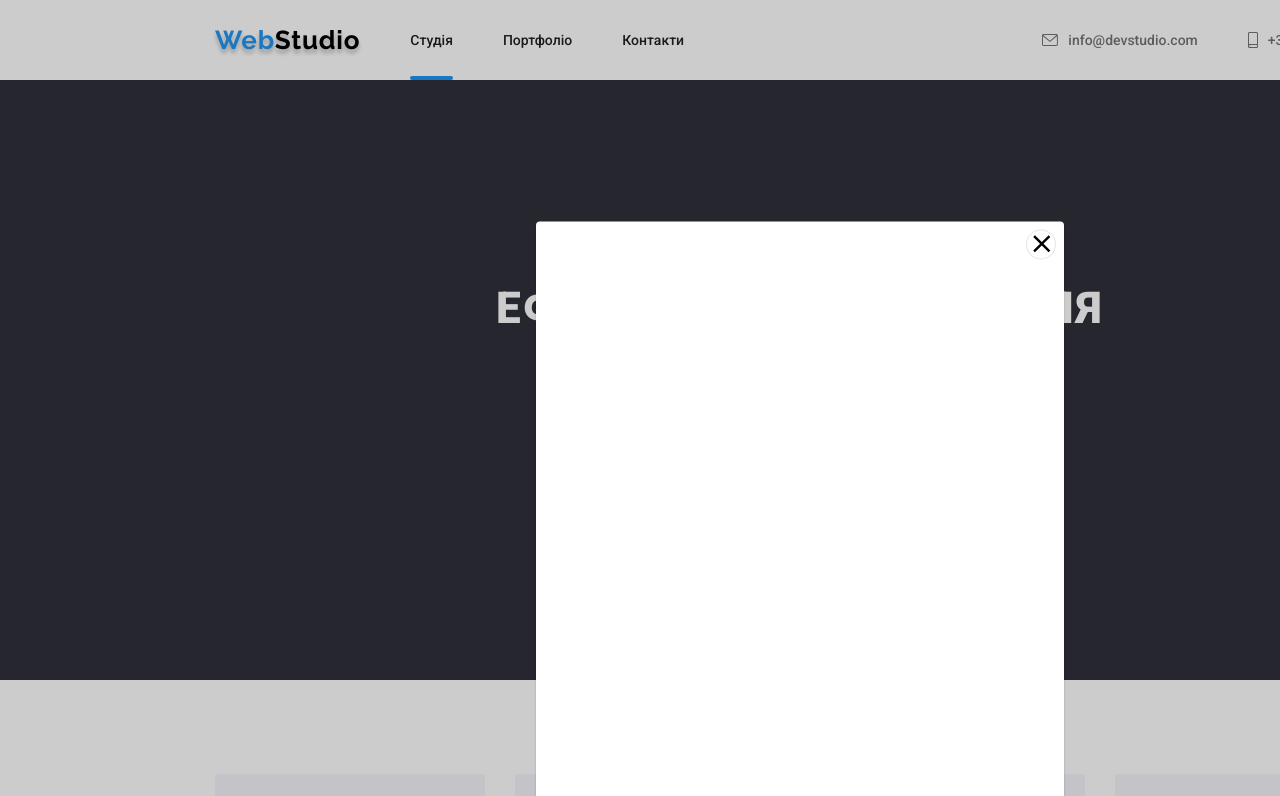
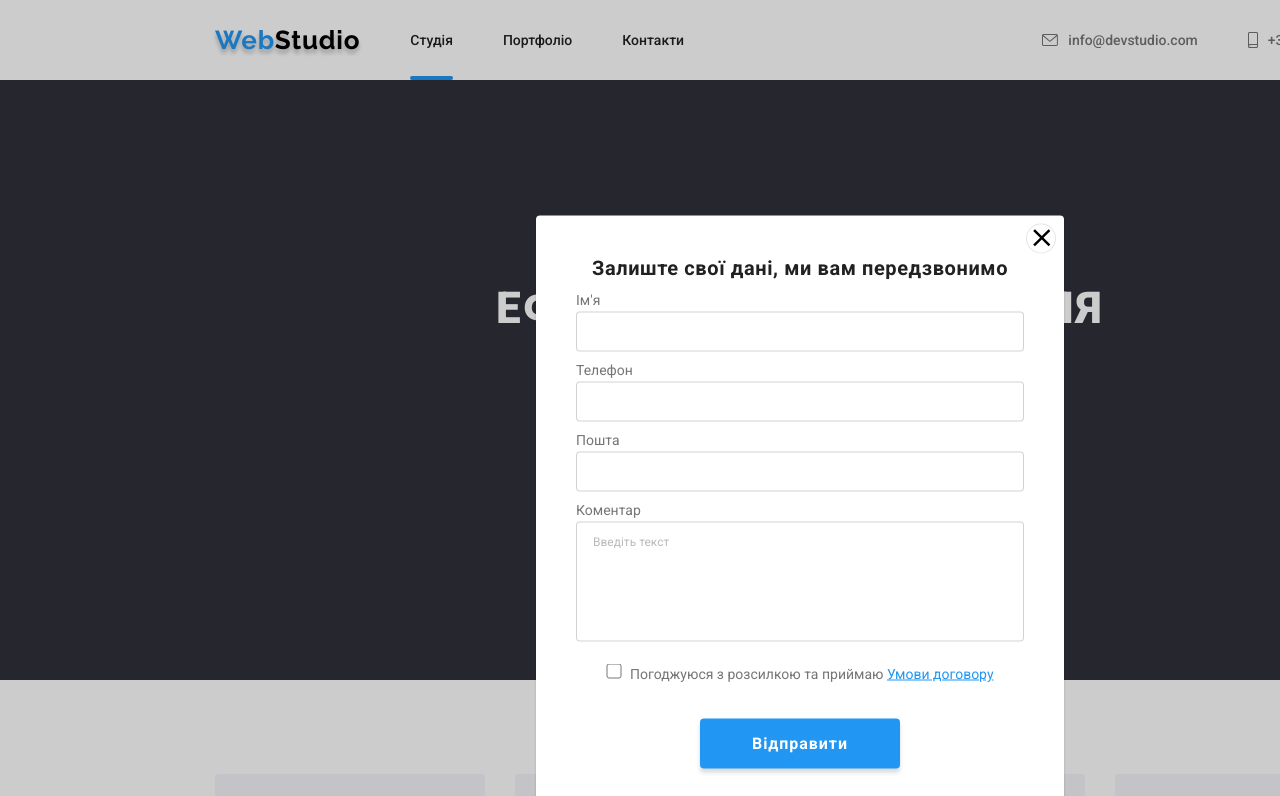
Before and after one commit to RomanBb210/homework5, a plain HTML site: page index.html in a window 1280 px wide. Both pictures are taken after a click on the link "Замовити послугу". Shown: the top 796 px of the page. Drawn offline with nearby package versions, Linux system fonts and the light colour scheme.

Commit message:
homework5

```diff
--- a/css/style.css
+++ b/css/style.css
@@ -707,6 +707,7 @@ img {
 
     min-height: 581px;
     min-width: 528px;
+    padding: 40px;
 
     background-color: var(--color-white);
     box-shadow: 0px 1px 3px rgba(0, 0, 0, 0.12), 0px 1px 1px rgba(0, 0, 0, 0.14),
@@ -732,3 +733,99 @@ img {
     background-color: var(--color-white);
     cursor: pointer;
 }
+
+
+
+/* modal form */
+
+textarea {
+    display: flex;
+    resize: none;
+    width: 448px;
+    height: 120px;
+
+    border-radius: 4px;
+    border: 1px solid rgba(33, 33, 33, 0.20);
+    margin-bottom: 20px;
+}
+
+.form-field {
+    display: flex;
+    flex-direction: column;
+}
+
+.form-field label{
+    margin-bottom: 4px;
+}
+
+.modal-title {
+    margin-bottom: 12px;
+
+    text-align: center;
+    color: var(--title-text-color);
+    font-size: 20px;
+    font-weight: 700;
+    letter-spacing: 0.6px;
+}
+
+.form-field input {
+    margin-bottom: 10px;
+
+    width: 100%;
+    height: 40px;
+
+    border-radius: 4px;
+    border: 1px solid rgba(33, 33, 33, 0.20);
+
+}
+
+.comment {
+    color: rgba(117, 117, 117, 0.50);
+    font-size: 12px;
+    font-weight: 400;
+    line-height: normal;
+    padding: 12px 16px;
+}
+
+.form-field input[type='checkbox'] {
+    width: 16px;
+    height: 15px;
+}
+
+.form-field a {
+    color: #2196F3;
+    font-size: 14px;
+    font-weight: 400;
+    line-height: 24px;
+    text-decoration-line: underline;
+}
+
+.accept {
+    display: block;
+    text-align: center;
+    margin-bottom: 30px;
+}
+
+.accept input  {
+    margin-right: 4px;
+}
+
+.form button {
+    display: block;
+
+    margin-left: auto;
+    margin-right: auto;
+    width: 200px;
+    height: 50px;
+
+    border-radius: 4px;
+    border: transparent;
+    background: var(--accent-color);
+    color: var(--color-white);
+    text-align: center;
+    font-size: 16px;
+    font-weight: 700;
+    letter-spacing: 0.96px;
+
+    box-shadow: 0px 4px 4px 0px rgba(0, 0, 0, 0.15);
+}
--- a/index.html
+++ b/index.html
@@ -330,6 +330,38 @@
 
     <div class="backdrop is-hidden"data-modal>
         <div class="modal ">
+            <h2 class="modal-title">Залиште свої дані, ми вам передзвонимо</h2>
+
+            <form class="form">
+                <div role="group">
+                    <div class="form-field">
+                        <label for="name" class="form-label">Ім'я</label>
+                        <input type="text" name="name" id="name">
+                    </div>
+                    <div class="form-field">
+                        <label for="tel" class="form-label">Телефон</label>
+                        <input type="text" name="tel" id="tel">
+                    </div>
+                    <div class="form-field">
+                        <label for="mail" class="form-label">Пошта</label>
+                        <input type="text" name="mail" id="mail">
+                    </div>
+                </div>
+
+                <div class="form-field">
+                    <label for="comment" id="comment" class="form-label">Коментар</label>
+                    <textarea class="comment" name="comment" id="comment" placeholder="Введіть текст">Введіть текст</textarea>
+                </div>
+
+                <div class="form-field accept" >
+                    <input type="checkbox" name="accept" id="accept">
+                    <label for="accept">Погоджуюся з розсилкою та приймаю <a href="#">Умови договору</a></label>
+                </div>
+
+                <button type="form-button">Відправити</button>
+
+            </form>
+
             <button class="modal-close-button" data-modal-close>
                 <svg class="modal-close-icon" width="18" height="18">
                     <use href="./images/close.svg"></use>
```
Also changed, not shown: images/Vector.svg (added), images/email-black.svg (added), images/person-black.svg (added), images/phone-black.svg (added).
